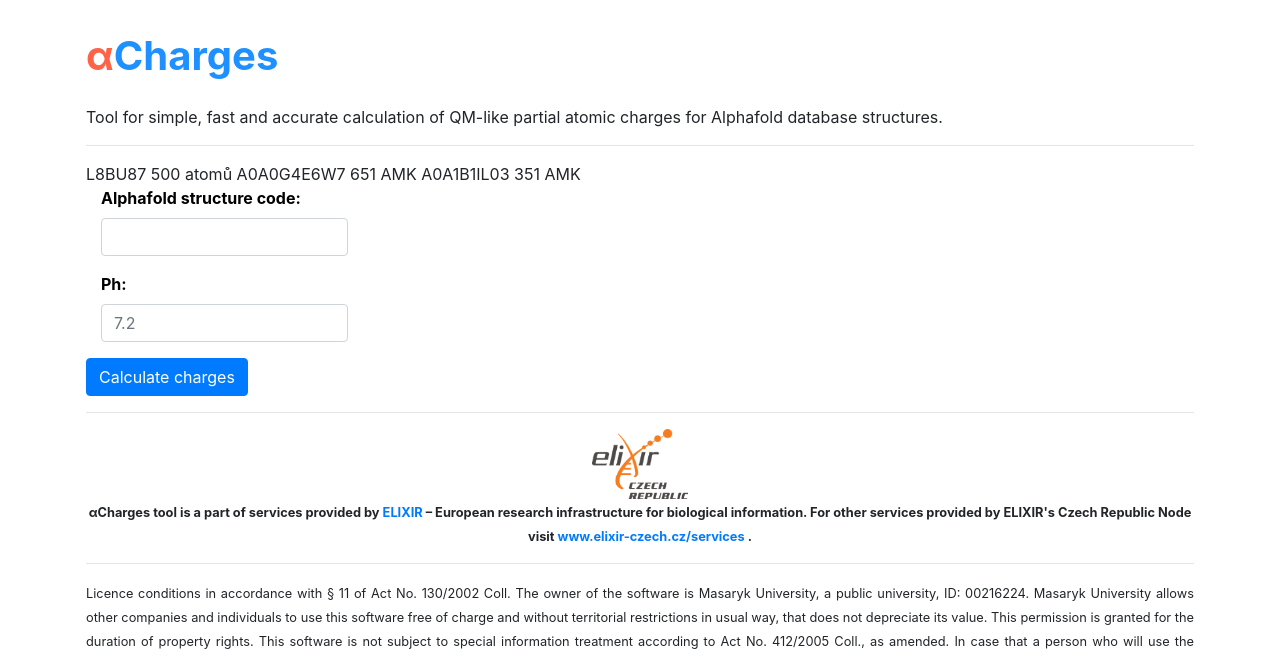
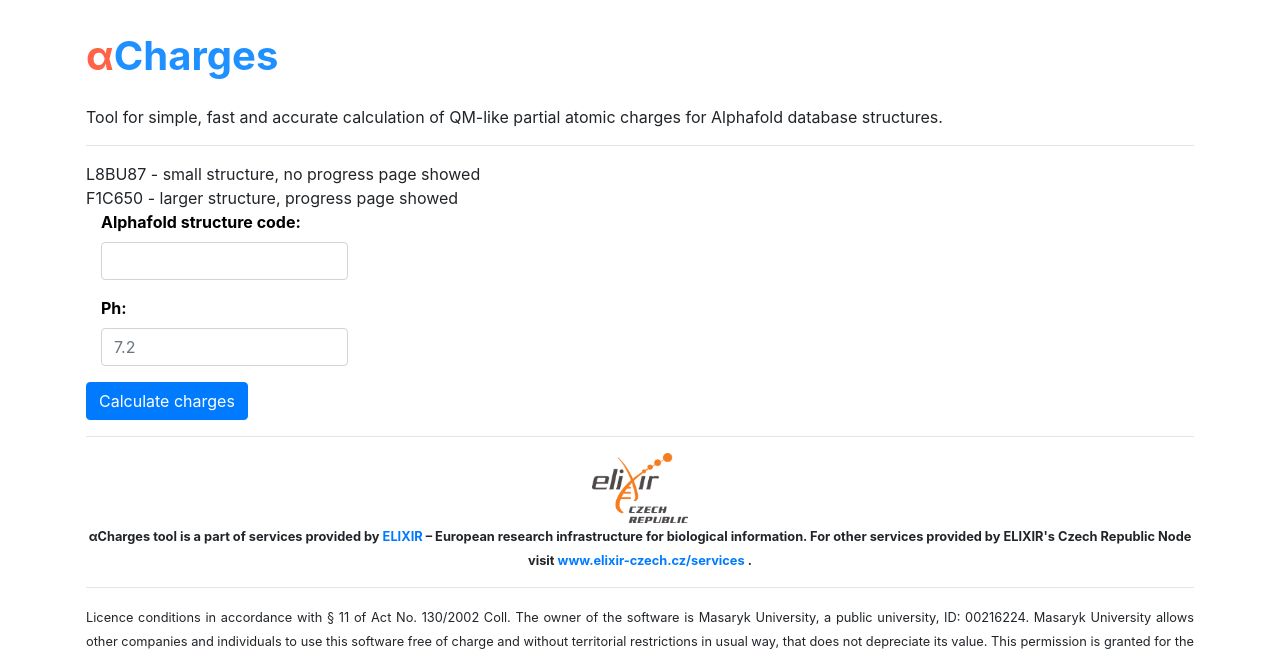
Before and after one commit to sb-ncbr/AlphaCharges, a Flask app: page / in a window 1280 px wide. Shown: the top 659 px of the page. Run offline with Flask 2, Linux system fonts and the light colour scheme; some libraries are stand-ins or nearby versions.

Commit message:
updated for flask

```diff
--- a/app/routes.py
+++ b/app/routes.py
@@ -15,7 +15,13 @@ application.jinja_env.lstrip_blocks = True
 
 application.config['SECRET_KEY'] = "asdfasdf"
 
-root_dir = "/opt/AlphaCharges/app/"
+import shutil
+
+
+root_dir = os.path.dirname(os.path.abspath(__file__))
+pdb_to_pqr_path = shutil.which("pdb2pqr30")
+
+
 
 
 
@@ -59,7 +65,7 @@ def main_site():
         print(f"Structure downloaded. ({time() - s})")
         n_heavy_atoms = response.text.count("ATOM")
         ID = f"{code}_{ph}"
-        tmp_dir = f"{root_dir}calculate_{ID}"
+        tmp_dir = f"{root_dir}/calculate_{ID}"
         try:
             os.mkdir(tmp_dir)
         except FileExistsError:
@@ -102,7 +108,7 @@ def calculation():
 
     open(pdb_file, "w").write(pdb_text)
     pdb_file_with_hydrogens = f"{pdb_file[:-4]}_added_H.pdb"
-    os.system(f"/opt/AlphaCharges/venv/bin/pdb2pqr30 --log-level DEBUG --noopt --with-ph {ph} "
+    os.system(f"{pdb_to_pqr_path} --log-level DEBUG --noopt --with-ph {ph} "
               f"--pdb-output {pdb_file_with_hydrogens} {pdb_file} {pdb_file[:-4]}_added_H.pqr  > {tmp_dir}/propka.log 2>&1 ")
     print(f"Structure protonated. ({time() - s})")
     request_data[ID]["progress"] += f"<p><span style='font-weight:bold'> Step 2/6:</span> Structure protonated. ({round(time() - s, 2)}s) </p>"
@@ -124,7 +130,7 @@ def calculation():
     request_data[ID]["progress"] += f"<p><span style='font-weight:bold'> Step 5/6:</span> Solvatable surface caluclated. ({round(time() - s, 2)}s) </p>"
 
     s = time()
-    empirical_method = SQEqp_h(f"{root_dir}parameters/parameters.json")
+    empirical_method = SQEqp_h(f"{root_dir}/parameters/parameters.json")
     request_data[ID]["pdb_file"] = open(pdb_file_with_hydrogens, "r").read()
     charges = empirical_method.calculate_charges(molecule)
     print(f"Charges calculated. ({time() - s})")
--- a/app/templates/index.html
+++ b/app/templates/index.html
@@ -17,9 +17,9 @@
             {% include 'base/flash.html' %}
             <hr>
 
-            L8BU87 500 atomů
-            A0A0G4E6W7 651 AMK
-            A0A1B1IL03 351 AMK
+            L8BU87 - small structure, no progress page showed
+            <br>
+            F1C650 - larger structure, progress page showed
 
             <div class="form-group col-sm-6 col-lg-3 font-weight-bold">
                 <label style="color:black" for="title">Alphafold structure code:</label>
```
Also changed, not shown: 3 other files.
